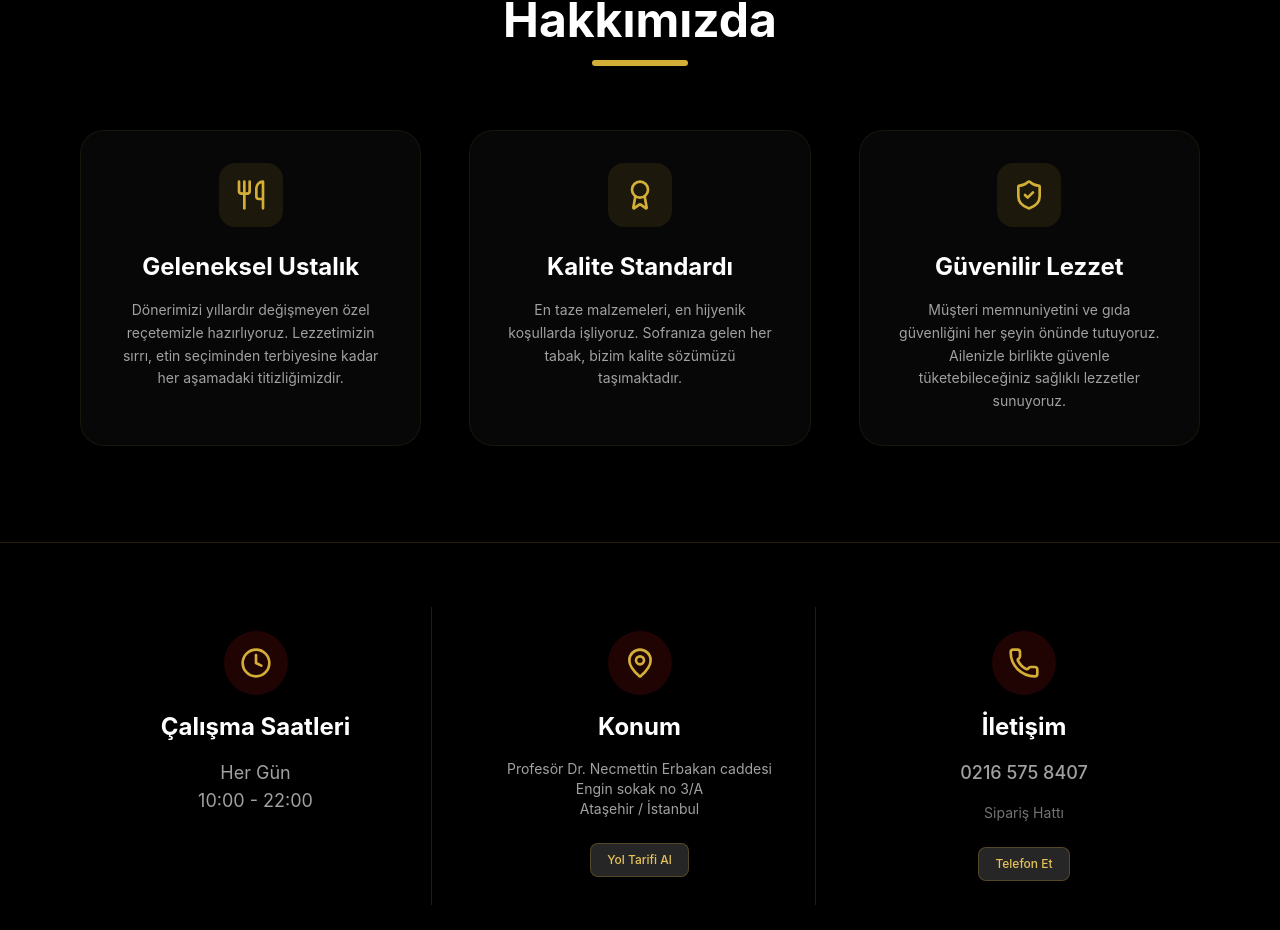
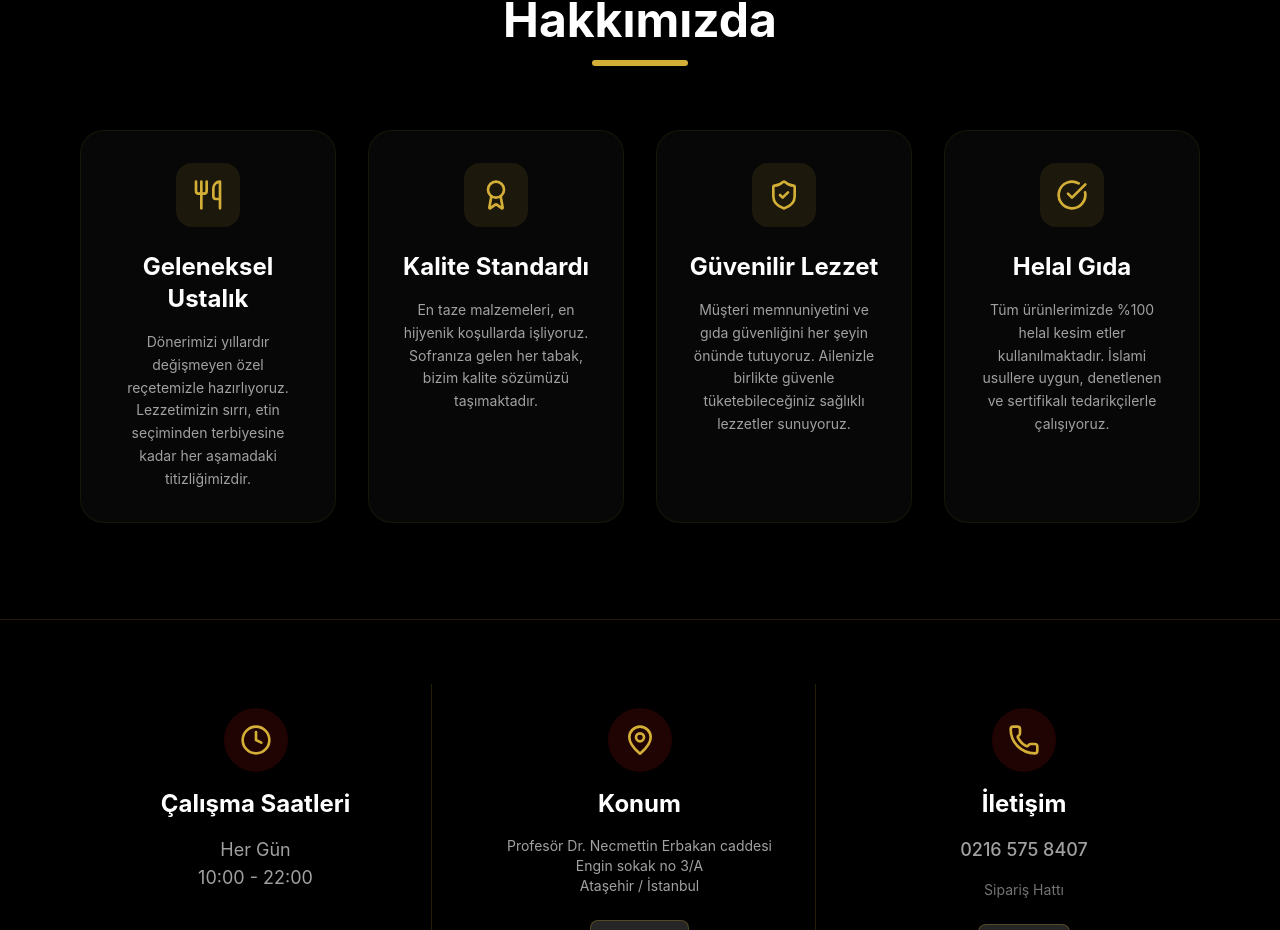
Before and after one commit to Myasarkar/Umut-D-ner-, a React (Vite) app: page / in a window 1280 px wide. Shown: the part 957-1887 px from the top of the page. Built offline with nearby package versions, Linux system fonts and the light colour scheme; no server answers.

Commit message:
Add Halal Food card to About Us section

```diff
--- a/src/pages/Home.tsx
+++ b/src/pages/Home.tsx
@@ -1,4 +1,4 @@
-import { MapPin, Phone, Clock, QrCode, Utensils, Award, ShieldCheck } from 'lucide-react';
+import { MapPin, Phone, Clock, QrCode, Utensils, Award, ShieldCheck, CheckCircle } from 'lucide-react';
 import { Link } from 'react-router-dom';
 
 import logoUrl from '../assets/Umutdoner_Logo.png';
@@ -80,7 +80,7 @@ export default function Home() {
             <div className="h-1.5 w-24 bg-gold-500 mx-auto rounded-full"></div>
           </div>
 
-          <div className="grid grid-cols-1 md:grid-cols-3 gap-12">
+          <div className="grid grid-cols-1 sm:grid-cols-2 lg:grid-cols-4 gap-8">
             <div className="bg-neutral-900/30 p-8 rounded-3xl border border-gold-600/10 hover:border-gold-500/30 transition-colors text-center group">
               <div className="bg-gold-500/10 w-16 h-16 flex items-center justify-center rounded-2xl mx-auto mb-6 group-hover:scale-110 transition-transform">
                 <Utensils className="text-gold-500" size={32} />
@@ -108,6 +108,16 @@ export default function Home() {
               <h3 className="text-2xl font-bold text-white mb-4">Güvenilir Lezzet</h3>
               <p className="text-neutral-400 leading-relaxed text-sm">
                 Müşteri memnuniyetini ve gıda güvenliğini her şeyin önünde tutuyoruz. Ailenizle birlikte güvenle tüketebileceğiniz sağlıklı lezzetler sunuyoruz.
+              </p>
+            </div>
+
+            <div className="bg-neutral-900/30 p-8 rounded-3xl border border-gold-600/10 hover:border-gold-500/30 transition-colors text-center group">
+              <div className="bg-gold-500/10 w-16 h-16 flex items-center justify-center rounded-2xl mx-auto mb-6 group-hover:scale-110 transition-transform">
+                <CheckCircle className="text-gold-500" size={32} />
+              </div>
+              <h3 className="text-2xl font-bold text-white mb-4">Helal Gıda</h3>
+              <p className="text-neutral-400 leading-relaxed text-sm">
+                Tüm ürünlerimizde %100 helal kesim etler kullanılmaktadır. İslami usullere uygun, denetlenen ve sertifikalı tedarikçilerle çalışıyoruz.
               </p>
             </div>
           </div>
```
